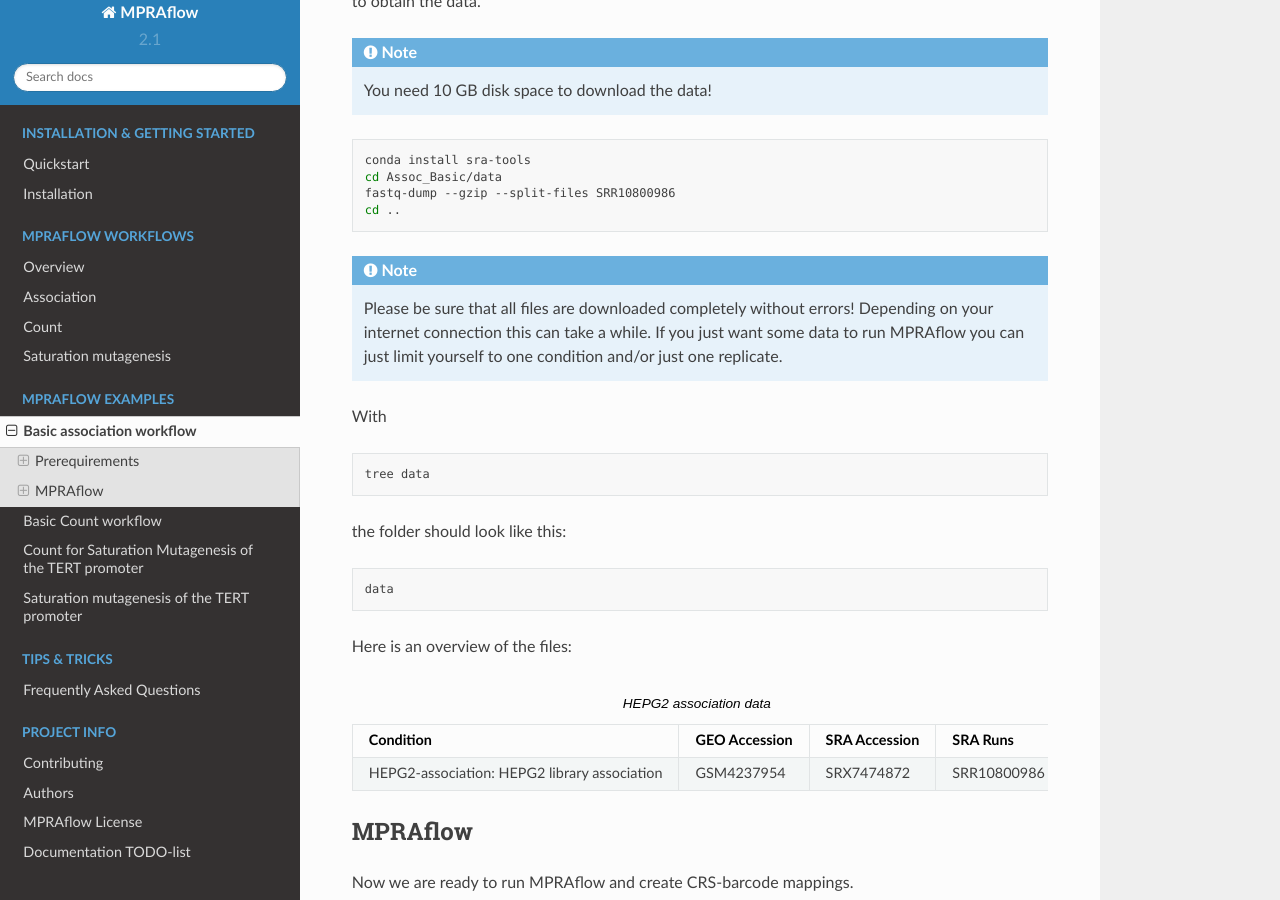
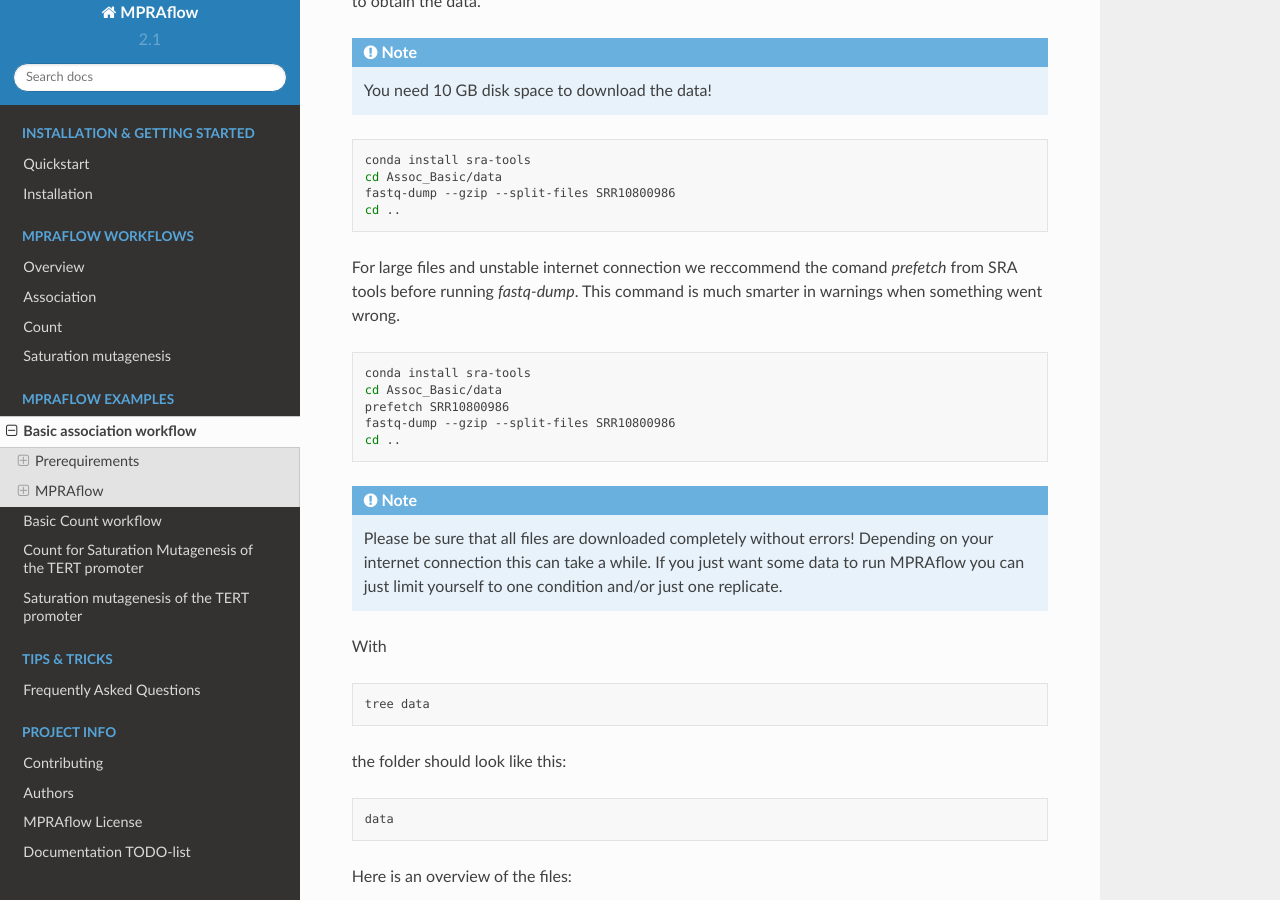
Before and after one commit to shendurelab/MPRAflow, a Sphinx documentation site: the page built from docs/association_example1.rst, in a window 1280 px wide and 900 px high, scrolled down 868 px. Built offline with Sphinx 7.4.7 and the Read the Docs theme 2.0.0, drawn with Linux system fonts in a browser that asks for light colours; formulas are drawn with MathJax 3.

Commit message:
Update association_example1.rst
prefetch for assoc

```diff
--- a/docs/association_example1.rst
+++ b/docs/association_example1.rst
@@ -47,7 +47,18 @@
     fastq-dump --gzip --split-files SRR10800986
     cd ..
 
+For large files and unstable internet connection we reccommend the comand `prefetch` from SRA tools before running `fastq-dump`. This command is much smarter in warnings when something went wrong.
+
+.. code-block:: bash
+
+    conda install sra-tools
+    cd Assoc_Basic/data
+    prefetch SRR10800986
+    fastq-dump --gzip --split-files SRR10800986
+    cd ..
+
 .. note:: Please be sure that all files are downloaded completely without errors! Depending on your internet connection this can take a while. If you just want some data to run MPRAflow you can just limit yourself to one condition and/or just one replicate.
+
 
 With
 
```
